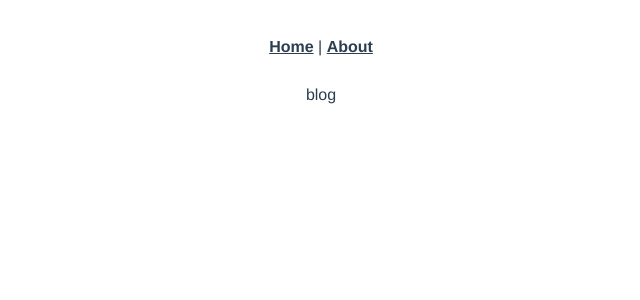
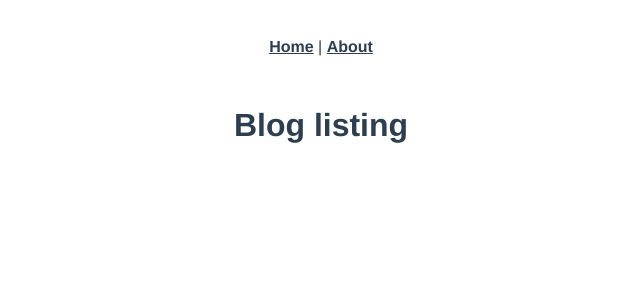
Before and after one commit to TheJoin95/thejoin95.github.io, a Vue app: page /blog in a window 1280 px wide. Shown: the top 300 px of the page, without its empty margins (319-959 px from the left). Built offline with nearby package versions, Linux system fonts and the light colour scheme.

Commit message:
add blog index

```diff
--- a/src/router/index.js
+++ b/src/router/index.js
@@ -3,12 +3,14 @@ import VueRouter from 'vue-router';
 import Home from '../views/Home.vue';
 import Article from '../views/Article.vue';
 import Error404 from '../views/Error404.vue';
+import Blog from '../views/Blog.vue';
 
 Vue.use(VueRouter);
 
-const Blog = {
-  template: '<div>blog</div>',
-};
+/**
+ * Aggiungere meta tag
+ * Dinamici, statici per rotte
+ */
 
 const routes = [
   {
--- /dev/null
+++ b/src/views/Blog.vue
@@ -0,0 +1,5 @@
+<template>
+  <div class="blog">
+    <h1>Blog listing</h1>
+  </div>
+</template>
```
